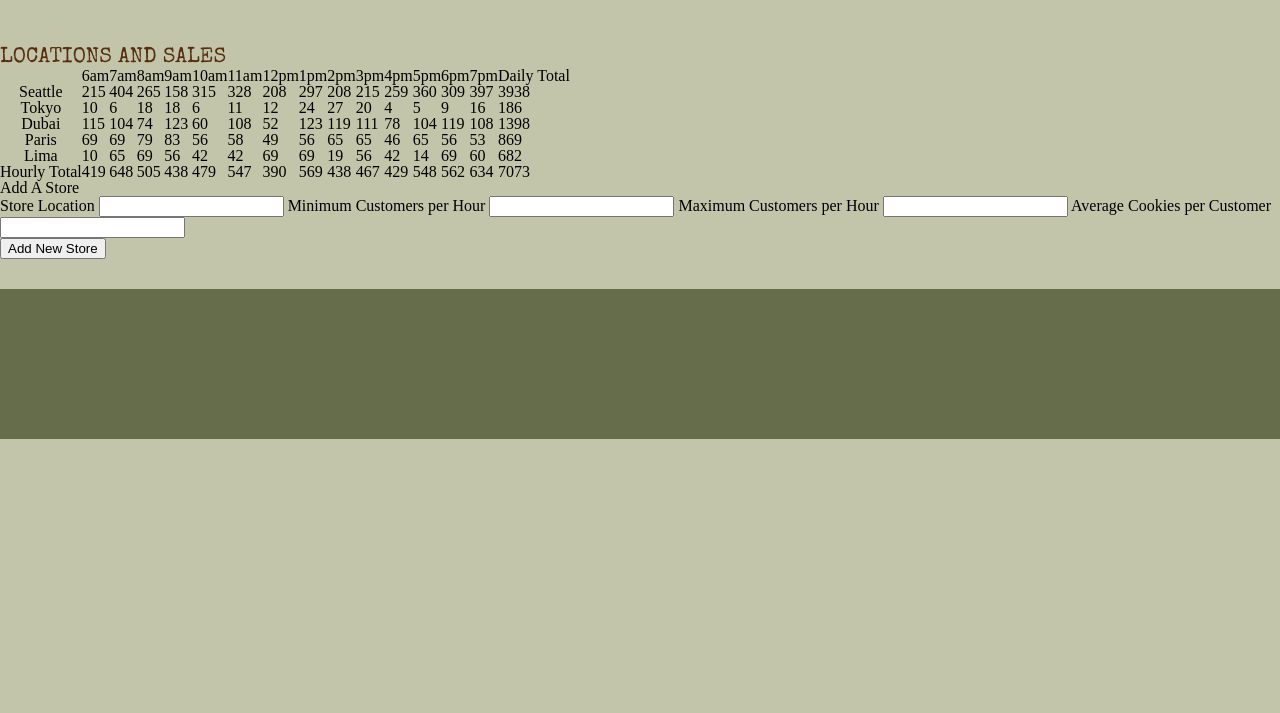
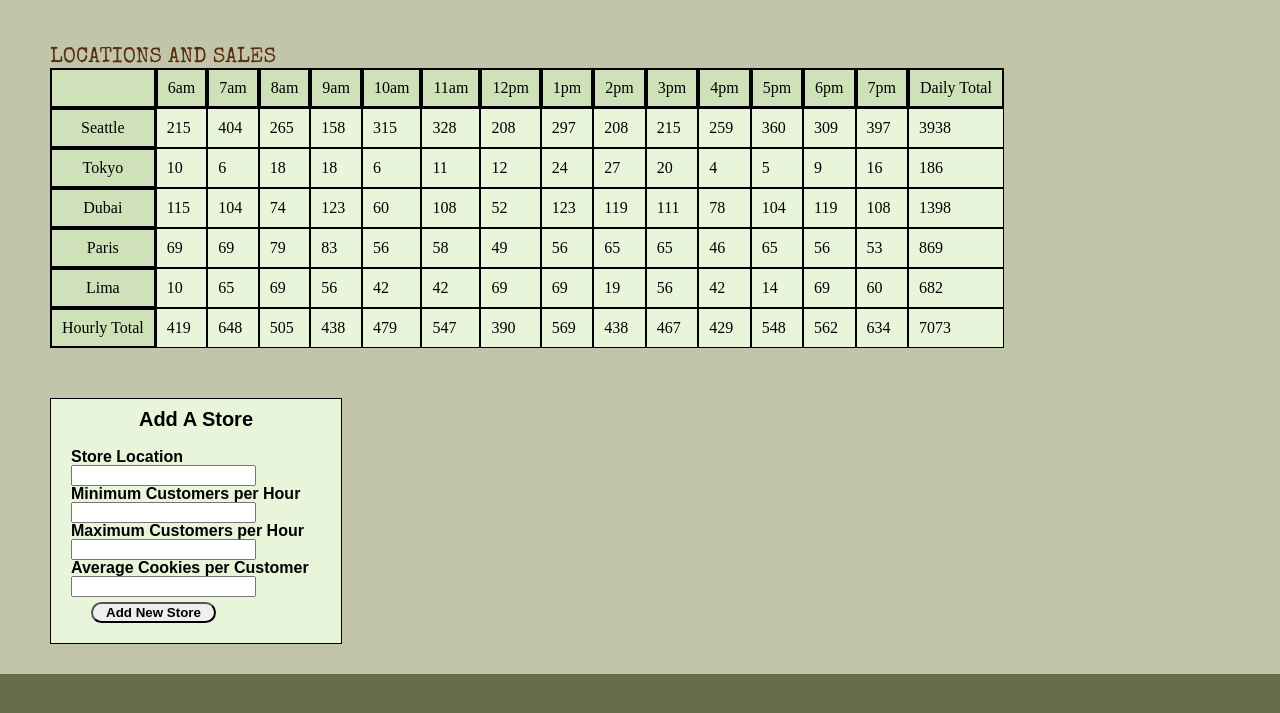
Before and after one commit to KatyRoffe/cookie-stand, a plain HTML site: page sales.html in a window 1280 px wide. Shown: the part 113-826 px from the top of the page. Before the commit the page ends 800 px from the top, so only its background shows below. Drawn offline with nearby package versions, Linux system fonts and the light colour scheme.

Commit message:
Finalize sales page styling.

```diff
--- a/css/style.css
+++ b/css/style.css
@@ -1,10 +1,3 @@
-
-/* table, th, td {
-  border: 2px, solid black;
-  display: flex;
-  align-items: center;
-}  */
-
 body {
   background-color: #C2C5AA;
 }
@@ -148,3 +141,60 @@ footer img {
   border-radius: 25%;
   border: 2px solid #414833
 }
+
+/* sales page specific */
+
+#addStoreForm {
+  max-width: 250px;
+  border: 1px solid black;
+  background-color: #E9F5DB;
+  padding: 20px;
+  margin-left: 50px;
+  font-family: Arial, Helvetica, sans-serif;
+
+}
+
+#addStoreForm legend {
+  text-align: center;
+  padding-bottom: 10px;
+  font-size: 20px;
+  position: relative;
+  bottom: 10px;
+  font-weight: bold;
+  font-family: Arial, Helvetica, sans-serif;
+}
+
+#addStoreForm label{
+  padding-right: 25px;
+  font-weight: bold;
+  font-family: Arial, Helvetica, sans-serif;
+}
+
+#addStoreForm button {
+  width: 125px;
+  margin-left: 20px;
+  border-radius: 100px;
+  font-weight: bold;
+  margin-top: 5px;
+}
+
+#addStoreForm button:hover {
+  transition: 150ms;
+  background-color: #CFE1B9;
+}
+
+#locations {
+margin: 50px;
+}
+
+th {
+  border: 2px solid black;
+  padding: 10px;
+  background-color: #CFE1B9;
+}
+
+td {
+  border: 1px solid black;
+  padding: 10px;
+  background-color: #E9F5DB;
+}
```
